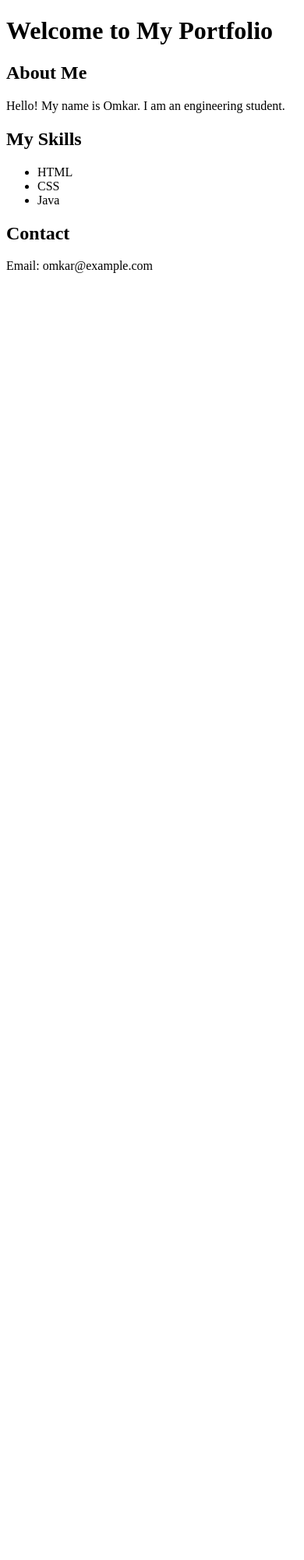
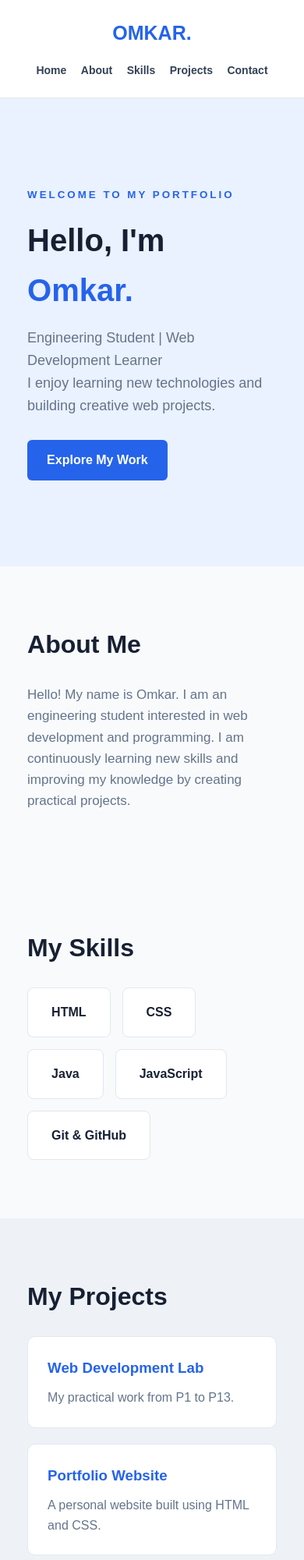
Before and after one commit to gungeomkar6-jpg/Web-Devlopment-Lab-1, a plain HTML site: page index.html in a window 390 px wide. Shown: the top 2000 px of the page at 78% size. Before the commit the page ends 844 px from the top, so only its background shows below. Drawn offline with Linux system fonts and the light colour scheme.

Commit message:
Update final portfolio design

```diff
--- a/index.html
+++ b/index.html
@@ -4,24 +4,253 @@
 <head>
     <meta charset="UTF-8">
     <meta name="viewport" content="width=device-width, initial-scale=1.0">
-    <title>Omkar's Portfolio</title>
+    <title>Omkar | Portfolio</title>
+
+    <style>
+        * {
+            margin: 0;
+            padding: 0;
+            box-sizing: border-box;
+            scroll-behavior: smooth;
+        }
+
+        body {
+            font-family: Arial, sans-serif;
+            background: #f8fafc;
+            color: #172033;
+            line-height: 1.6;
+        }
+
+        header {
+            display: flex;
+            justify-content: space-between;
+            align-items: center;
+            padding: 22px 9%;
+            background: white;
+            border-bottom: 1px solid #e5e7eb;
+        }
+
+        .logo {
+            font-size: 25px;
+            font-weight: bold;
+            color: #2563eb;
+        }
+
+        nav a {
+            text-decoration: none;
+            color: #334155;
+            margin-left: 25px;
+            font-weight: 600;
+        }
+
+        nav a:hover {
+            color: #2563eb;
+        }
+
+        .hero {
+            padding: 110px 9%;
+            background: #eaf1ff;
+        }
+
+        .hero small {
+            color: #2563eb;
+            font-weight: bold;
+            letter-spacing: 3px;
+        }
+
+        .hero h1 {
+            font-size: 58px;
+            margin: 15px 0;
+        }
+
+        .hero h1 span {
+            color: #2563eb;
+        }
+
+        .hero p {
+            max-width: 550px;
+            color: #64748b;
+            font-size: 18px;
+            margin-bottom: 30px;
+        }
+
+        .btn {
+            display: inline-block;
+            background: #2563eb;
+            color: white;
+            padding: 13px 25px;
+            text-decoration: none;
+            border-radius: 6px;
+            font-weight: bold;
+        }
+
+        section {
+            padding: 75px 9%;
+        }
+
+        .section-title {
+            font-size: 32px;
+            margin-bottom: 25px;
+        }
+
+        .about p {
+            max-width: 750px;
+            color: #64748b;
+            font-size: 17px;
+        }
+
+        .skills {
+            display: flex;
+            flex-wrap: wrap;
+            gap: 15px;
+        }
+
+        .skill {
+            background: white;
+            padding: 18px 30px;
+            border: 1px solid #e2e8f0;
+            border-radius: 8px;
+            font-weight: bold;
+        }
+
+        .projects {
+            background: #eef2f7;
+        }
+
+        .project-grid {
+            display: grid;
+            grid-template-columns: repeat(auto-fit, minmax(220px, 1fr));
+            gap: 20px;
+        }
+
+        .project {
+            background: white;
+            padding: 25px;
+            border-radius: 10px;
+            border: 1px solid #e2e8f0;
+            transition: 0.3s;
+        }
+
+        .project:hover {
+            transform: translateY(-5px);
+            box-shadow: 0 10px 25px #00000012;
+        }
+
+        .project h3 {
+            margin-bottom: 10px;
+            color: #2563eb;
+        }
+
+        .project p {
+            color: #64748b;
+        }
+
+        .contact {
+            text-align: center;
+        }
+
+        .contact p {
+            color: #64748b;
+            margin-bottom: 20px;
+        }
+
+        footer {
+            text-align: center;
+            padding: 25px;
+            background: #172033;
+            color: white;
+        }
+
+        @media (max-width: 600px) {
+            header {
+                flex-direction: column;
+                gap: 15px;
+            }
+
+            nav a {
+                margin: 0 7px;
+                font-size: 14px;
+            }
+
+            .hero h1 {
+                font-size: 40px;
+            }
+        }
+    </style>
 </head>
+
 <body>
 
-    <h1>Welcome to My Portfolio</h1>
+    <header>
+        <div class="logo">OMKAR.</div>
+        <nav>
+            <a href="#home">Home</a>
+            <a href="#about">About</a>
+            <a href="#skills">Skills</a>
+            <a href="#projects">Projects</a>
+            <a href="#contact">Contact</a>
+        </nav>
+    </header>
 
-    <h2>About Me</h2>
-    <p>Hello! My name is Omkar. I am an engineering student.</p>
+    <div class="hero" id="home">
+        <small>WELCOME TO MY PORTFOLIO</small>
+        <h1>Hello, I'm <span>Omkar.</span></h1>
+        <p>
+            Engineering Student | Web Development Learner
+            <br>
+            I enjoy learning new technologies and building creative web projects.
+        </p>
+        <a href="#projects" class="btn">Explore My Work</a>
+    </div>
 
-    <h2>My Skills</h2>
-    <ul>
-        <li>HTML</li>
-        <li>CSS</li>
-        <li>Java</li>
-    </ul>
+    <section class="about" id="about">
+        <h2 class="section-title">About Me</h2>
+        <p>
+            Hello! My name is Omkar. I am an engineering student
+            interested in web development and programming.
+            I am continuously learning new skills and improving
+            my knowledge by creating practical projects.
+        </p>
+    </section>
 
-    <h2>Contact</h2>
-    <p>Email: omkar@example.com</p>
+    <section id="skills">
+        <h2 class="section-title">My Skills</h2>
+        <div class="skills">
+            <div class="skill">HTML</div>
+            <div class="skill">CSS</div>
+            <div class="skill">Java</div>
+            <div class="skill">JavaScript</div>
+            <div class="skill">Git & GitHub</div>
+        </div>
+    </section>
+
+    <section class="projects" id="projects">
+        <h2 class="section-title">My Projects</h2>
+        <div class="project-grid">
+            <div class="project">
+                <h3>Web Development Lab</h3>
+                <p>My practical work from P1 to P13.</p>
+            </div>
+            <div class="project">
+                <h3>Portfolio Website</h3>
+                <p>A personal website built using HTML and CSS.</p>
+            </div>
+            <div class="project">
+                <h3>Learning Projects</h3>
+                <p>Small projects created while learning programming.</p>
+            </div>
+        </div>
+    </section>
+
+    <section class="contact" id="contact">
+        <h2 class="section-title">Let's Connect</h2>
+        <p>Thank you for visiting my portfolio.</p>
+        <a href="mailto:omkar@example.com" class="btn">Contact Me</a>
+    </section>
+
+    <footer>
+        © 2026 Omkar. All Rights Reserved.
+    </footer>
 
 </body>
 </html>
```
